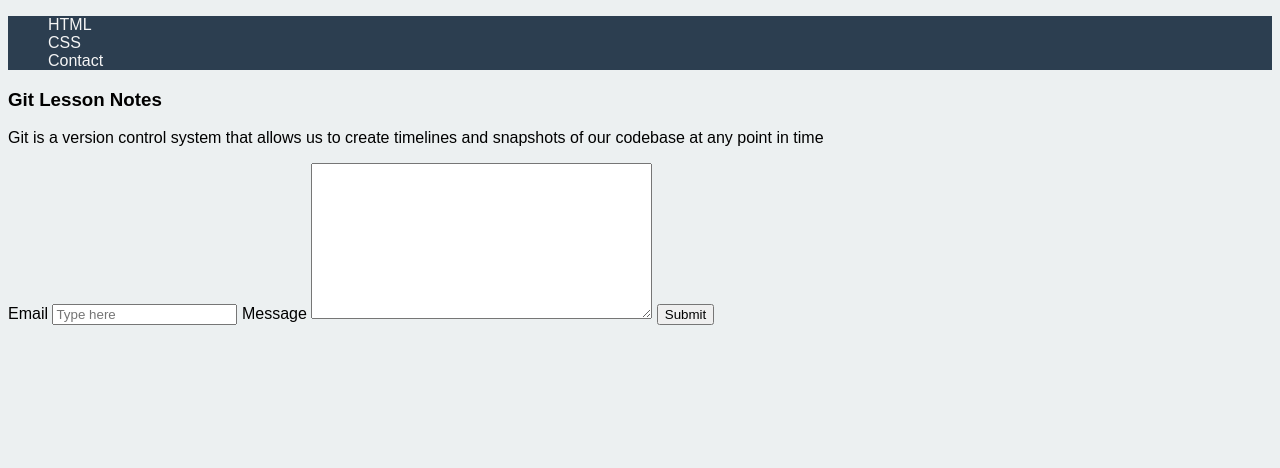
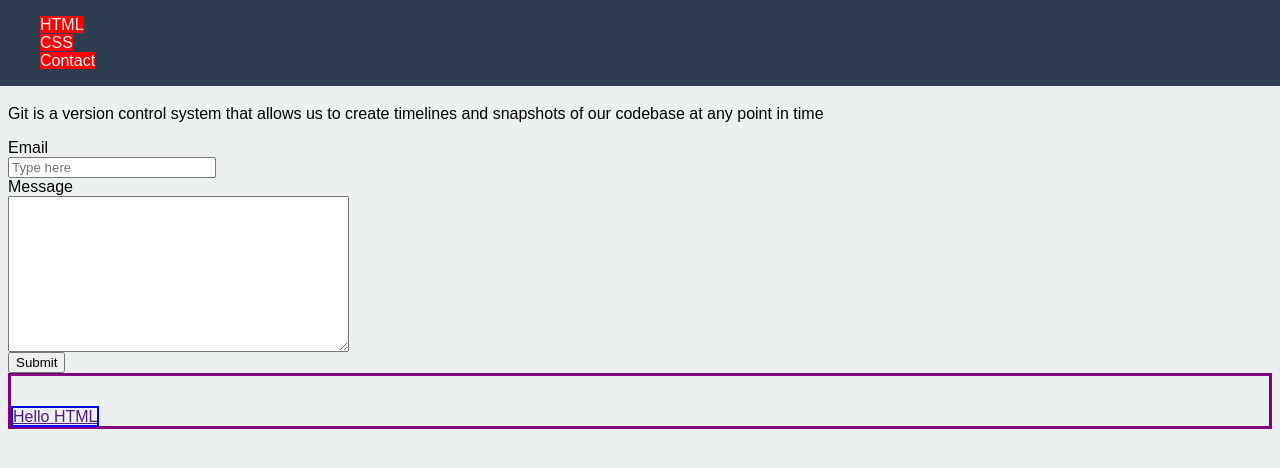
Before and after one commit to uprighted-learners/sdb-sep-22-html-css-lesson, a plain HTML site: page index.html in a window 1280 px wide. Drawn offline with Linux system fonts and the light colour scheme.

Commit message:
Day 3 Notes

```diff
--- a/index.html
+++ b/index.html
@@ -4,7 +4,7 @@
 <head>
     <meta charset="UTF-8">
     <meta http-equiv="X-UA-Compatible" content="IE=edge">
-    <meta name="viewport" content="width=device-width, initial-scale=5.0">
+    <meta name="viewport" content="width=device-width, initial-scale=1.0">
     <link rel="stylesheet" href="style.css">
     <title>HTML & CSS Lesson</title>
 </head>
@@ -18,23 +18,28 @@
         </ul>
     </nav>
 
-    <div>
+    <div style="margin-top: 4em;">
         <h3>Git Lesson Notes</h3>
         <p>Git is a version control system that allows us to create timelines and snapshots of our codebase at any point in time</p>
     </div>
 
     <div id="form-container">
         <form action="">
-            <label for="email">Email</label>
-            <input type="email" placeholder="Type here"
+            <label class="form-display" for="email">Email</label>
+            <input id="email-input" class="form-display" type="email" placeholder="Type here"
             autocapitalize="off"
             autocomplete="off"
             autocorrect="off">
-            <label for="message">Message</label>
-            <textarea name="message" id="message" cols="40" rows="10"></textarea>
+            <label  class="form-display" for="message">Message</label>
+            <textarea class="form-display" name="message" cols="40" rows="10"></textarea>
             <button id="submit" class="submit">Submit</button>
         </form>
     </div>
 
+    <div class="test">
+        <a style="border: 2px solid blue;" href="">Hello HTML</a>
+    </div>
+
+
 </body>
 </html>
--- a/style.css
+++ b/style.css
@@ -36,6 +36,10 @@ body {
 }
 
 nav {
+    position: absolute;
+    top: 0;
+    left: 0;
+    width: 100vw;
     background-color: #2c3e50 !important;
 }
 
@@ -46,8 +50,23 @@ nav {
 .nav-link {
     text-decoration: none;
     color: whitesmoke;
+    background-color: red;
 }
 
 .nav-link:hover {
     color: #2980b9;
 }
+
+.form-display {
+    display: block;
+}
+
+#email-input {
+    width: 15em;
+}
+
+.test {
+    display: block;
+    border: 3px solid purple;
+    padding-top: 2em
+}
```
